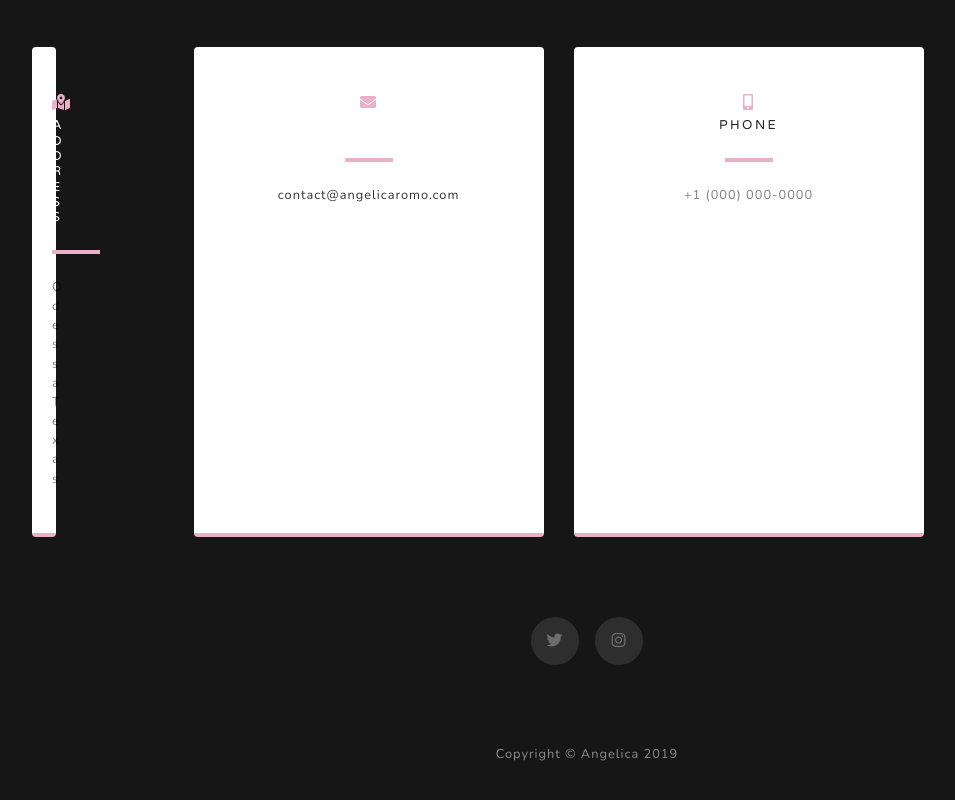
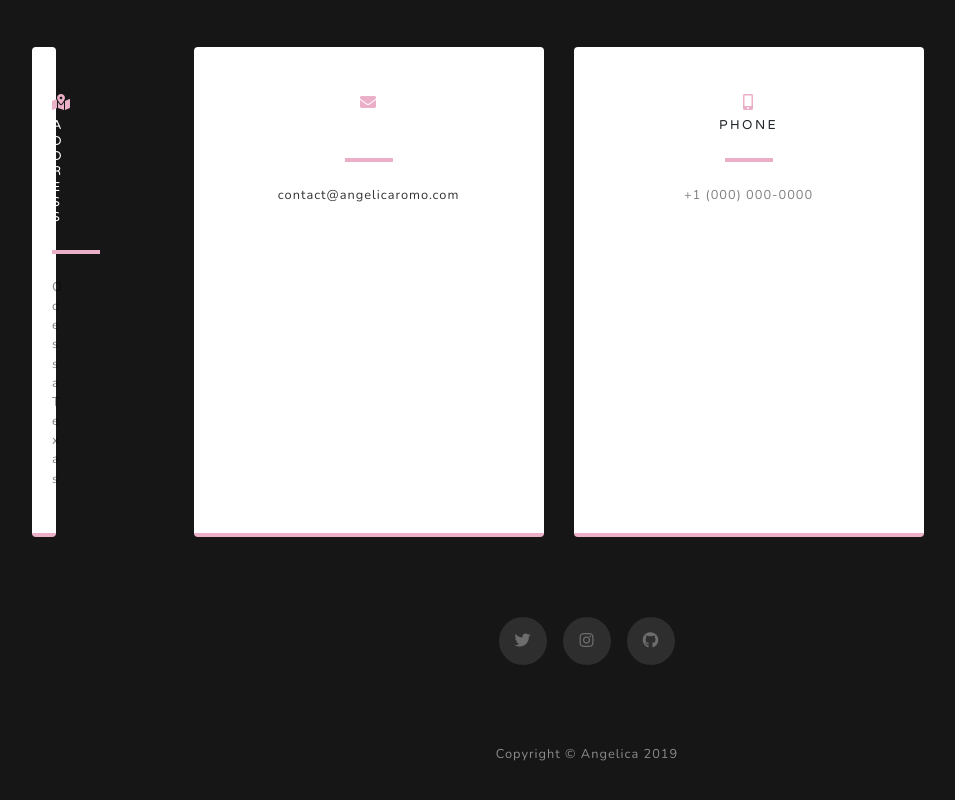
Before and after one commit to dearang/dearang.github.io, a plain HTML site: page index.html in a window 1280 px wide. Shown: the part 3316-4116 px from the top of the page, without its empty margins (53-1008 px from the left). Drawn offline with nearby package versions, Linux system fonts and the light colour scheme; a web font is replaced by a local one.

Commit message:
Update index.html

```diff
--- a/index.html
+++ b/index.html
@@ -204,6 +204,9 @@
       <a href="https://www.instagram.com/cutiecats.png/" class="mx-2">
         <i class="fab fa-instagram"></i>
       </a>
+             <a href="#" class="mx-2">
+        <i class="fab fa-github"></i>
+      </a>
          </div>
 
   </div>
```
